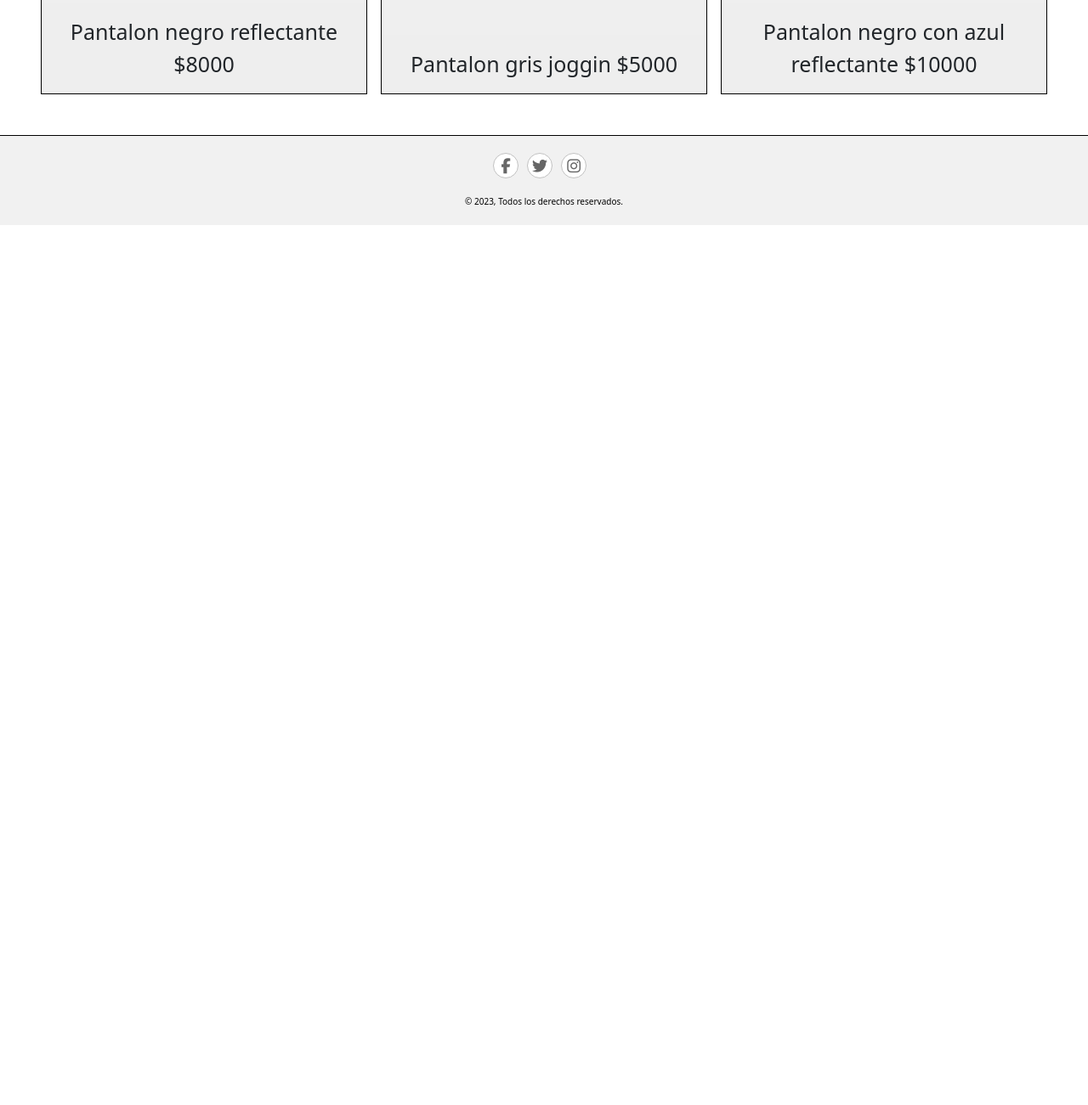
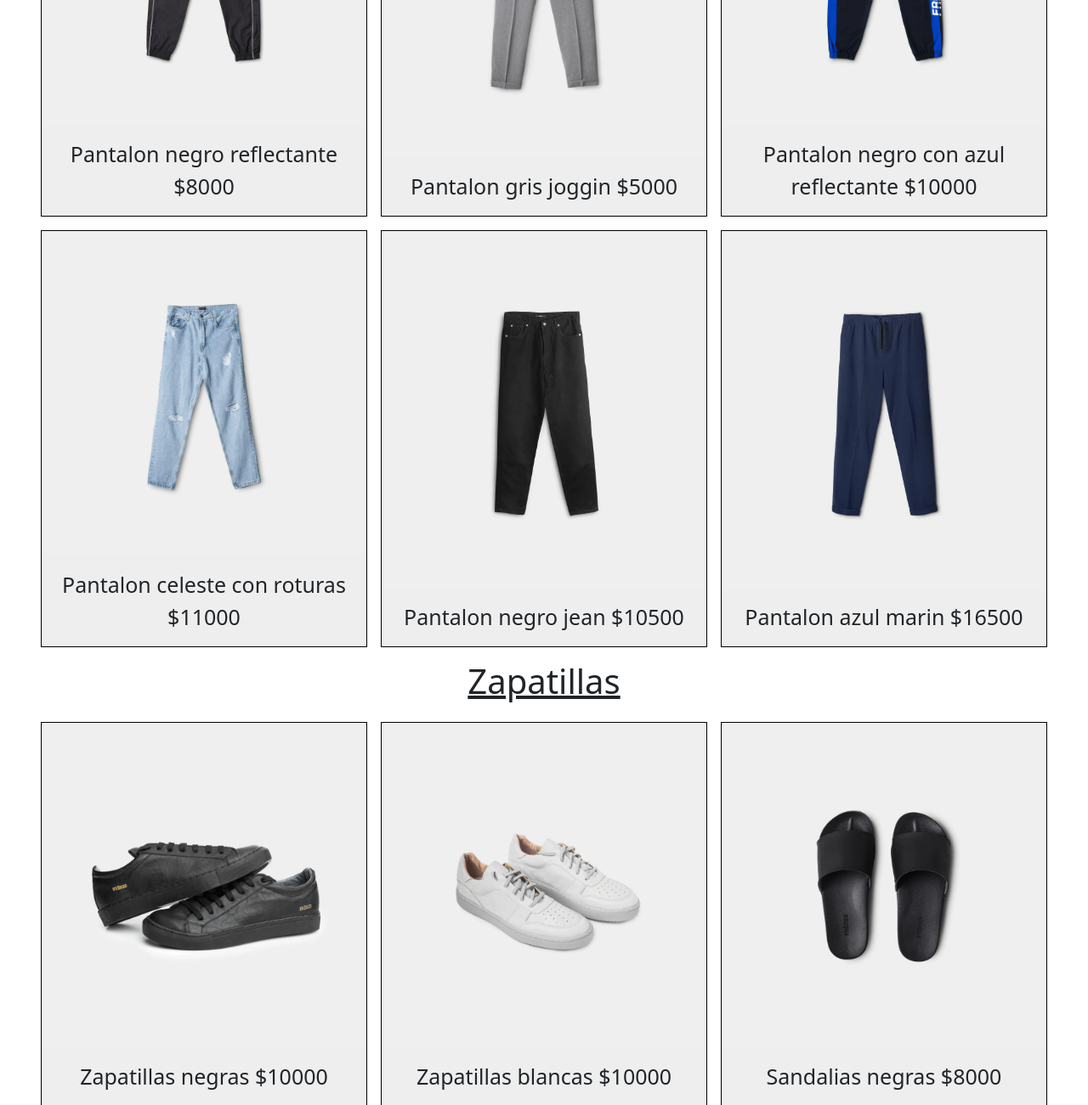
Before and after one commit to BautistaGaber/KirA-page, a website: page proyecto-pagweb/Pages/products.html in a window 1280 px wide. Shown: the part 1499-2800 px from the top of the page at 85% size. Before the commit the page ends 1764 px from the top, so only its background shows below. Drawn offline with nearby package versions, Linux system fonts and the light colour scheme.

Commit message:
Added new img in products

```diff
--- a/proyecto-pagweb/Pages/products.html
+++ b/proyecto-pagweb/Pages/products.html
@@ -40,6 +40,9 @@
 
     <main>
         <div class="products-container">
+            <div class="products-title">
+                <h1 class="title">Remeras</h1>
+            </div>
             <div class="img-container">
                     <img src="../img/remera1.png" alt="remera1">
                     <p> Remera negra con imagen $5000</p>
@@ -64,6 +67,9 @@
                 <img src="../img/remera6.png" alt="remera6">
                 <p>Chomba celeste con logo $8000</p>
             </div>
+            <div class="products-title">
+                <h1 class="title">Pantalones</h1>
+            </div>
             <div class="img-container">
                 <img src="../img/pantalon1.png" alt="pantalon1">
                 <p>Pantalon negro reflectante $8000</p>
@@ -75,6 +81,33 @@
             <div class="img-container">
                 <img src="../img/pantalon3.png" alt="pantalon3">
                 <p>Pantalon negro con azul reflectante $10000</p>
+            </div>
+            <div class="img-container">
+                <img src="../img/Pantalon4.png" alt="pantalon3">
+                <p>Pantalon celeste con roturas $11000</p>
+            </div>
+            <div class="img-container">
+                <img src="../img/pantalon6.png" alt="pantalon3">
+                <p>Pantalon negro jean $10500</p>
+            </div>
+            <div class="img-container">
+                <img src="../img/pantalon7.png" alt="pantalon3">
+                <p>Pantalon azul marin $16500</p>
+            </div>
+            <div class="products-title">
+                <h1 class="title">Zapatillas</h1>
+            </div>
+            <div class="img-container">
+                <img src="../img/zapatillas1.png" alt="pantalon1">
+                <p>Zapatillas negras $10000</p>
+            </div>
+            <div class="img-container">
+                <img src="../img/zapatillas2.png" alt="pantalon2">
+                <p>Zapatillas blancas $10000</p>
+            </div>
+            <div class="img-container">
+                <img src="../img/zapatillas3.png" alt="pantalon3">
+                <p>Sandalias negras $8000</p>
             </div>
         </div>
     </main>
--- a/scss/html/_products.scss
+++ b/scss/html/_products.scss
@@ -12,15 +12,21 @@
  }
 
  .products-container {
-     height: 100%;
      padding: 3rem;
      overflow: auto;
      display: grid;
-     grid-template-rows: repeat(9, 12%);
+     grid-template-columns: repeat(1, 1fr);
      background-color: $color-primario-nav;
      row-gap: 1rem;
+     .products-title{
+        .title{
+            text-align: center;
+            text-decoration: underline;
+        }
+     }
 
      .img-container {
+
          display: flex;
          flex-direction: column;
          border:  1px solid black;
@@ -41,8 +47,10 @@
  @media screen and (min-width:600px) {
      .products-container {
          grid-template-columns: repeat(2, 1fr);
-         grid-template-rows: repeat(5, 1fr);
          column-gap: 1rem;
+         .products-title{
+            grid-column: 1 / -1;
+         }
      }
  }
 
@@ -50,7 +58,6 @@
  @media screen and (min-width:1024px) {
      .products-container {
          grid-template-columns: repeat(3, 1fr);
-         grid-template-rows: repeat(3, 1fr);
          .img-container{
             height: fit-content;
          }
```
Also changed, not shown: proyecto-pagweb/css/style.css, proyecto-pagweb/img/Pantalon4.png (added), proyecto-pagweb/img/pantalon6.png (added), proyecto-pagweb/img/pantalon7.png (added), proyecto-pagweb/img/zapatillas1.png (added), proyecto-pagweb/img/zapatillas2.png (added), proyecto-pagweb/img/zapatillas3.png (added).
